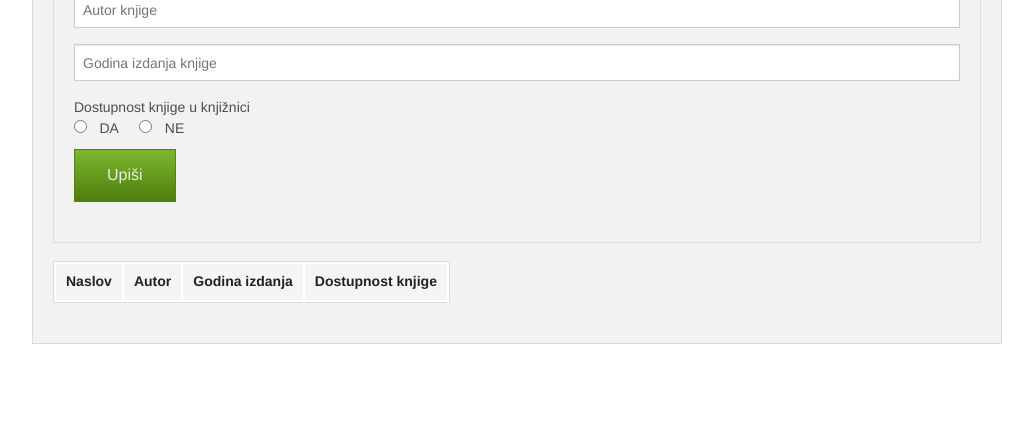
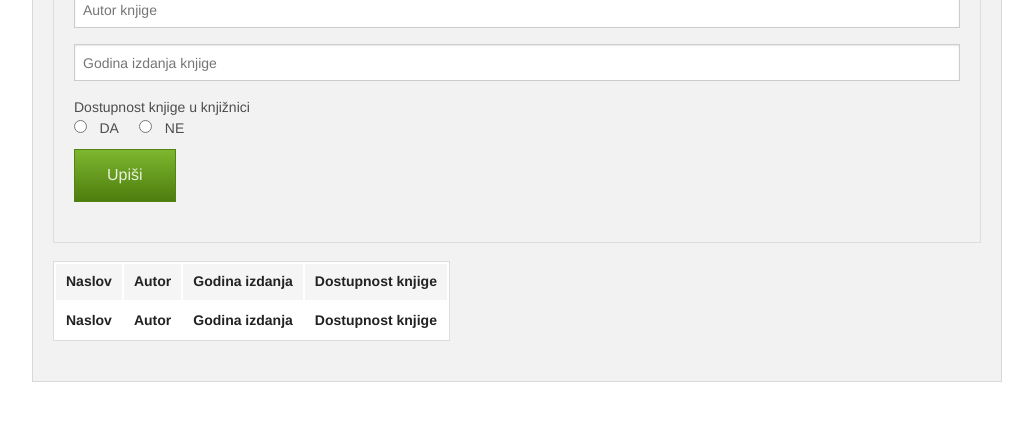
Before and after one commit to ecelebic/knjiznica, a PHP site: page /knjiga/index.php?sifra=1 in a window 1280 px wide. Shown: the part 295-716 px from the top of the page, without its empty margins (123-1156 px from the left). Run offline with PHP 8.4, Linux system fonts and the light colour scheme; data that the repository does not hold is empty.

Commit message:
prikaz rezultata u tablici

```diff
--- a/knjiga/index.php
+++ b/knjiga/index.php
@@ -75,13 +75,20 @@
 <table>
 	<thead>
 		<tr>
-		<th value="<?php echo $a->vratiNaslov() ?>">Naslov</th>
-		<th value="<?php echo $a->vratiAutora() ?>">Autor</th>
-		<th  value="<?php echo $a->vratiGodinuIzdanja() ?>">Godina izdanja</th>
-		<th value="<?php echo $a->vratiGodinuIzdanja() ?>">Dostupnost knjige</th>
+		<th>Naslov</th>
+		<th>Autor</th>
+		<th>Godina izdanja</th>
+		<th>Dostupnost knjige</th>
         </tr>
 	</thead>
-	<tbody></tbody>
+	<tbody>
+
+	<th value="<?php echo $a->vratiNaslov() ?>">Naslov</th>
+	<th value="<?php echo $a->vratiAutora() ?>">Autor</th>
+	<th  value="<?php echo $a->vratiGodinuIzdanja() ?>">Godina izdanja</th>
+    <th value="<?php echo $a->vratiGodinuIzdanja() ?>">Dostupnost knjige</th>
+
+	</tbody>
 </table>
 </div>
 </div>
```
